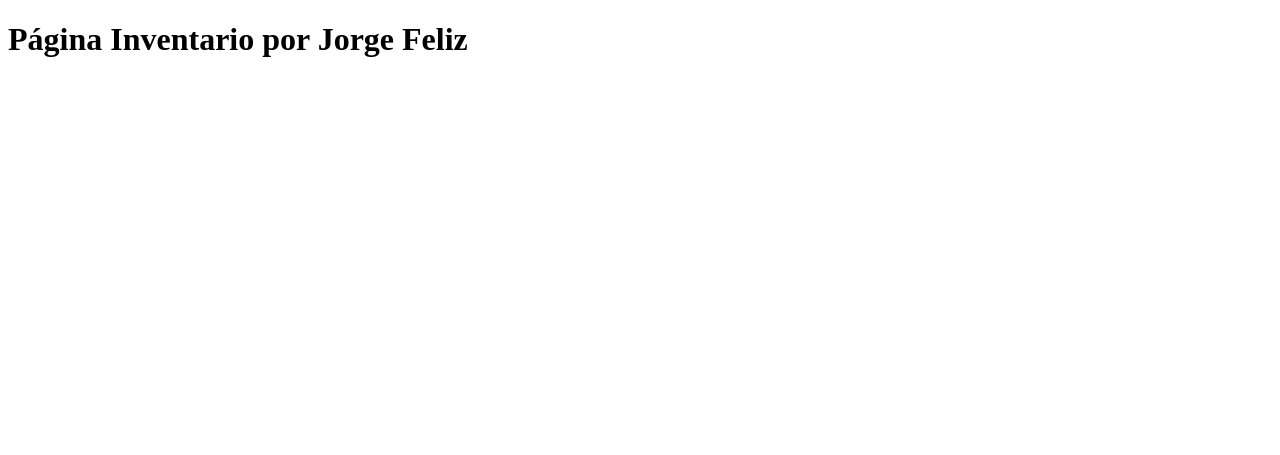
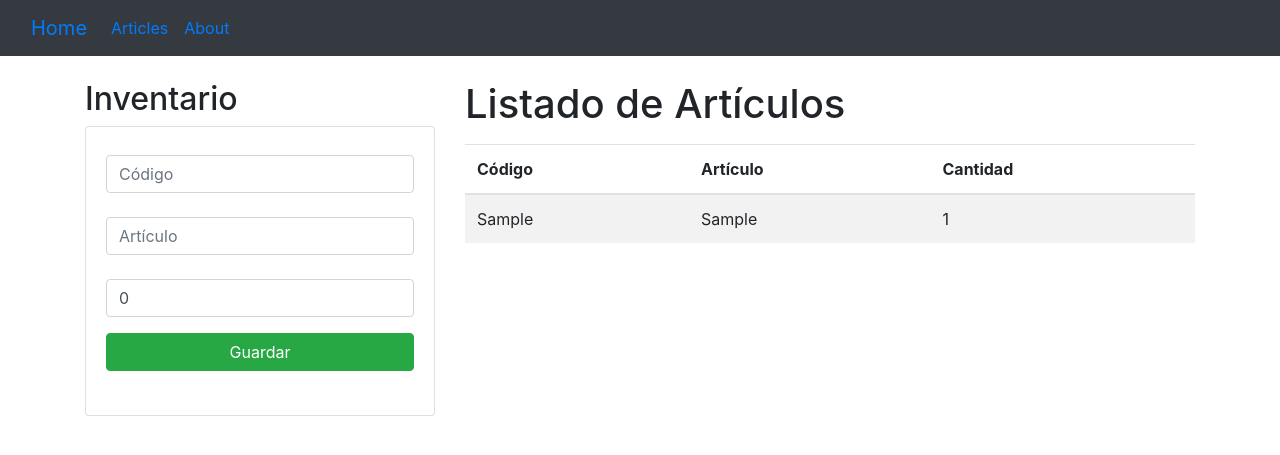
Before and after one commit to jfelizgit/SoftwareLibreProyecto, a Django app: page / in a window 1280 px wide. Shown: the top 455 px of the page. Run offline with Django 4.2, Linux system fonts and the light colour scheme; tables that the repository leaves empty hold one stand-in row (values such as "Sample post").

Commit message:
Form created

```diff
--- /dev/null
+++ b/InventarioProj/InventarioApp/templates/base.html
@@ -0,0 +1,54 @@
+<!DOCTYPE html>
+<html lang="en">
+<head>
+    <meta charset="UTF-8">
+    <title>{% block title %} {% endblock %}</title>
+    <link rel="stylesheet" href="https://cdn.jsdelivr.net/npm/bootstrap@4.5.3/dist/css/bootstrap.min.css"
+        integrity="sha384-TX8t27EcRE3e/ihU7zmQxVncDAy5uIKz4rEkgIXeMed4M0jlfIDPvg6uqKI2xXr2" crossorigin="anonymous">
+
+</head>
+<body>
+<nav class="navbar navbar-expand-lg bg-dark">
+    <div class="container-fluid">
+        <a class="navbar-brand" href="#">Home</a>
+        <button class="navbar-toggler" type="button" data-bs-toggle="collapse" data-bs-target="#navbarNav"
+                aria-controls="navbarNav" aria-expanded="false" aria-label="Toggle navigation">
+            <span class="navbar-toggler-icon"></span>
+        </button>
+        <div class="collapse navbar-collapse" id="navbarNav">
+            <ul class="navbar-nav">
+                <li class="nav-item">
+                    <a class="nav-link active" aria-current="page" href="#">Articles</a>
+                </li>
+                <li class="nav-item">
+                    <a class="nav-link" href="#">About</a>
+                </li>
+            </ul>
+        </div>
+    </div>
+</nav>
+<div class="container py-4">
+    {% block body %}
+
+    {% endblock %}
+</div>
+
+<!--<script src="https://cdn.jsdelivr.net/npm/@popperjs/core@2.11.5/dist/umd/popper.min.js"-->
+<!--        integrity="sha384-Xe+8cL9oJa6tN/veChSP7q+mnSPaj5Bcu9mPX5F5xIGE0DVittaqT5lorf0EI7Vk"-->
+<!--        crossorigin="anonymous"></script>-->
+<!--<script src="https://cdn.jsdelivr.net/npm/bootstrap@5.2.0/dist/js/bootstrap.min.js"-->
+<!--        integrity="sha384-ODmDIVzN+pFdexxHEHFBQH3/9/vQ9uori45z4JjnFsRydbmQbmL5t1tQ0culUzyK"-->
+<!--        crossorigin="anonymous"></script>-->
+
+    <script src="https://code.jquery.com/jquery-3.5.1.slim.min.js"
+        integrity="sha384-DfXdz2htPH0lsSSs5nCTpuj/zy4C+OGpamoFVy38MVBnE+IbbVYUew+OrCXaRkfj" crossorigin="anonymous">
+    </script>
+    <script src="https://cdn.jsdelivr.net/npm/popper.js@1.16.1/dist/umd/popper.min.js"
+        integrity="sha384-9/reFTGAW83EW2RDu2S0VKaIzap3H66lZH81PoYlFhbGU+6BZp6G7niu735Sk7lN" crossorigin="anonymous">
+    </script>
+    <script src="https://cdn.jsdelivr.net/npm/bootstrap@4.5.3/dist/js/bootstrap.min.js"
+        integrity="sha384-w1Q4orYjBQndcko6MimVbzY0tgp4pWB4lZ7lr30WKz0vr/aWKhXdBNmNb5D92v7s" crossorigin="anonymous">
+    </script>
+
+</body>
+</html>
--- a/InventarioProj/InventarioApp/templates/gestionInv.html
+++ b/InventarioProj/InventarioApp/templates/gestionInv.html
@@ -1,10 +1,56 @@
-<!DOCTYPE html>
-<html lang="en">
-<head>
-    <meta charset="UTF-8">
-    <title>Title</title>
-</head>
-<body>
-<h1>Página Inventario por Jorge Feliz</h1>
-</body>
-</html>
+{% extends './base.html' %}
+{% block title %} Gestion de Inventario {% endblock %}
+{% block body %}
+
+<div class="row">
+    <div class="col-sm-12 col-md-6 col-lg-4 col-xl-4">
+    <h2>Inventario</h2>
+        <div class="card py-2" >
+            <div class="card-body">
+                <form action="" method="post">
+                    <div class="form-group">
+                        <input type="text" id="txtCodigo" name="txtCodigo" class="form-control" placeholder="Código"
+                               minlength="3" maxlength="10" required>
+                    </div>
+                    <div class="form-group py-2">
+                        <input type="text" id="txtArticulo" name="txtArticulo" class="form-control" placeholder="Artículo" required>
+                    </div>
+                    <div class="form-group">
+                        <input type="text" id="txtCantidad" name="txtCantidad" class="form-control" min="1" value="0" required>
+                    </div>
+                    <div class="form-group">
+                        <button type="submit" class="btn btn-success btn-block text-white">Guardar</button>
+                    </div>
+                </form>
+            </div>
+        </div>
+    </div>
+
+    <div class="col-sm-12 col-md-6 col-lg-8 col-xl-8">
+        <h1>Listado de Artículos</h1>
+        <div class="table-responsive py-2">
+            <table class="table table-striped">
+                <thead>
+                <tr>
+                    <th>Código</th>
+                    <th>Artículo</th>
+                    <th>Cantidad</th>
+                </tr>
+                </thead>
+                <tbody>
+                {% for i in inventario %}
+                <tr>
+                    <td>{{i.codigo}}</td>
+                    <td>{{i.articulo}}</td>
+                    <td>{{i.cantidad}}</td>
+                </tr>
+                {% endfor %}
+                </tbody>
+
+            </table>
+        </div>
+    </div>
+
+</div>
+
+{% endblock %}
--- a/InventarioProj/InventarioApp/views.py
+++ b/InventarioProj/InventarioApp/views.py
@@ -1,7 +1,10 @@
 from django.shortcuts import render
+from .models import Inventario
+
 
 # Create your views here.
 
 
 def home(request):
-    return render(request, 'gestionInv.html')
+    inventarioV = Inventario.objects.all()
+    return render(request, 'gestionInv.html', {'inventario': inventarioV})
```
